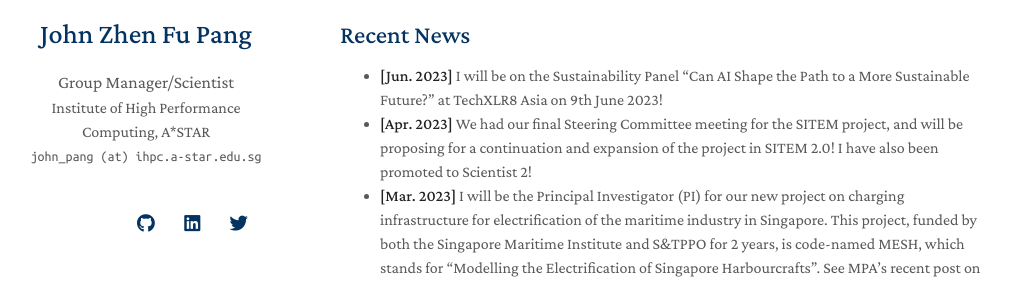
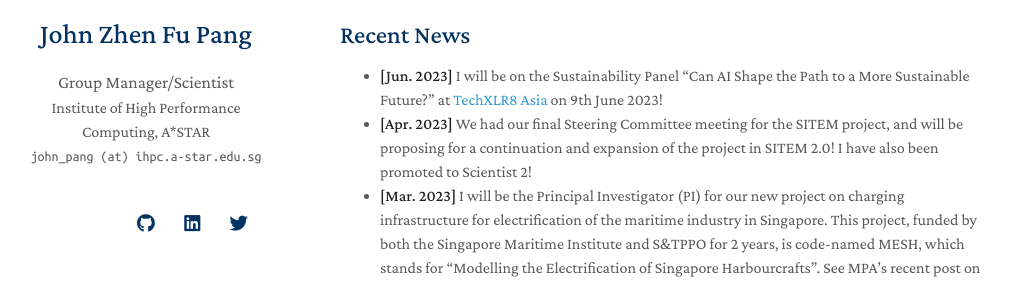
Before and after one commit to j-pang/j-pang.github.io, a Jekyll site: the page built from index.md, in a window 1280 px wide and 900 px high, scrolled down 965 px. Shown: the part 193-477 px from the top of the window, without its empty margins (130-1148 px from the left). Built offline with Jekyll 4.4.1, drawn with Linux system fonts in a browser that asks for light colours; nearby versions of some CDN libraries; a style sheet for code colours, icons or effects is not loaded; our own code applies the rules of GitHub Pages for plain Markdown files; part of the change alters nothing that is shown.

```diff
--- a/index.md
+++ b/index.md
@@ -22,7 +22,7 @@ The Energy Systems Group at IHPC (housed under the Systems Science Department) a
 
 ## Recent News
 
-- **[Jun. 2023]** I will be on the Sustainability Panel "Can AI Shape the Path to a More Sustainable Future?" at TechXLR8 Asia on 9th June 2023!
+- **[Jun. 2023]** I will be on the Sustainability Panel "Can AI Shape the Path to a More Sustainable Future?" at [TechXLR8 Asia](https://asiatechxsg.com/techxlr8asia/) on 9th June 2023!
 - **[Apr. 2023]** We had our final Steering Committee meeting for the SITEM project, and will be proposing for a continuation and expansion of the project in SITEM 2.0! I have also been promoted to Scientist 2!
 - **[Mar. 2023]** I will be the Principal Investigator (PI) for our new project on charging infrastructure for electrification of the maritime industry in Singapore. This project, funded by both the Singapore Maritime Institute and S&TPPO for 2 years, is code-named MESH, which stands for "Modelling the Electrification of Singapore Harbourcrafts". See MPA's recent post on ["Strengthening Singapore’s Competitiveness as a Hub Port and International Maritime Centre"](https://www.mpa.gov.sg/media-centre/details/strenghtening-singapore-s-competitveness-as-a-hub-port-and-international-maritime-centre).
 - **[Jan. 2023]** Our paper on "Distributed Online Generalized Nash Equilibrium Tracking for Prosumer Energy Trading Games" with Asst. Prof. Zhaojian Wang (SJTU) and co-authors has been accepted for presentation at, and publication in the proceedings of, the 2023 American Control Conference (ACC), to be held in San Diego, California, USA from May 31-June 2, 2023. Big congratulations to Yongkai as well on being a [finalist for the Best Student Paper Award](https://acc2023.a2c2.org/student-activities/). You can find a version of this publication on [arXiv](https://arxiv.org/abs/2210.02323).
```
